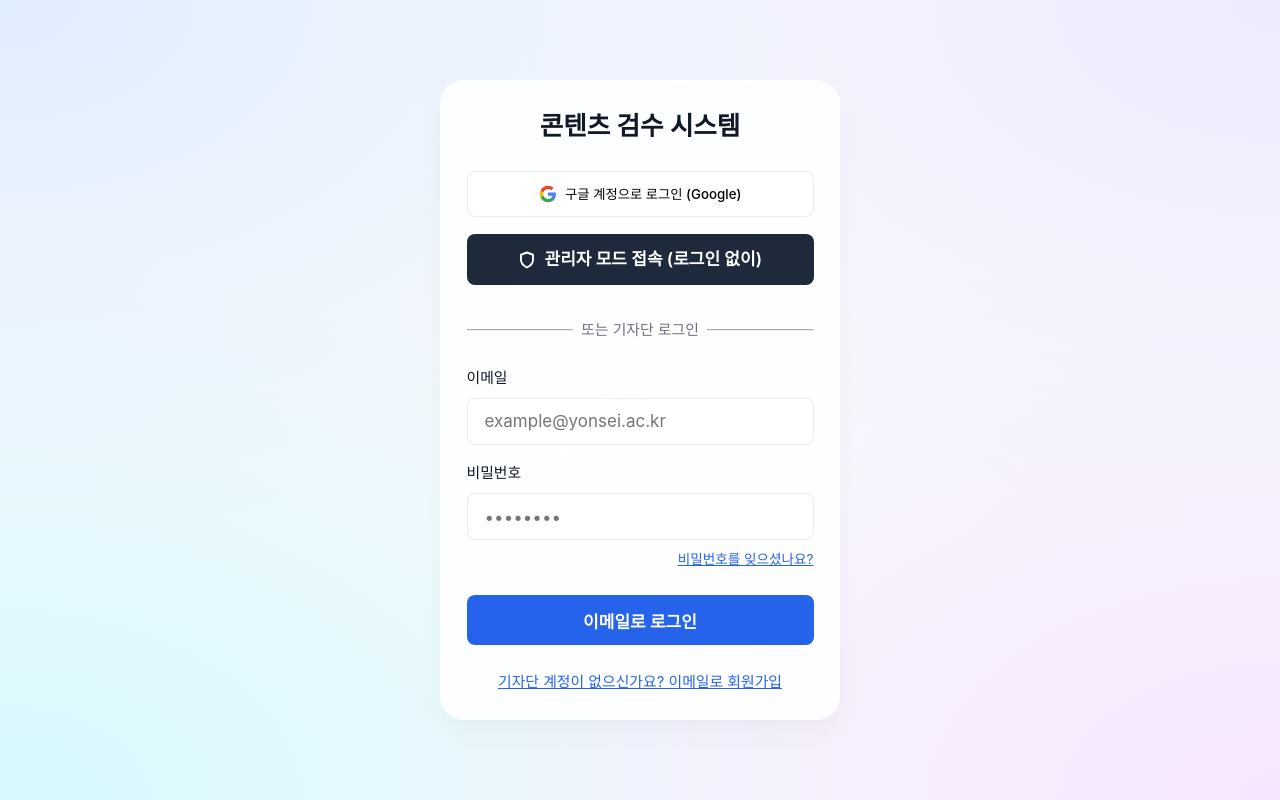
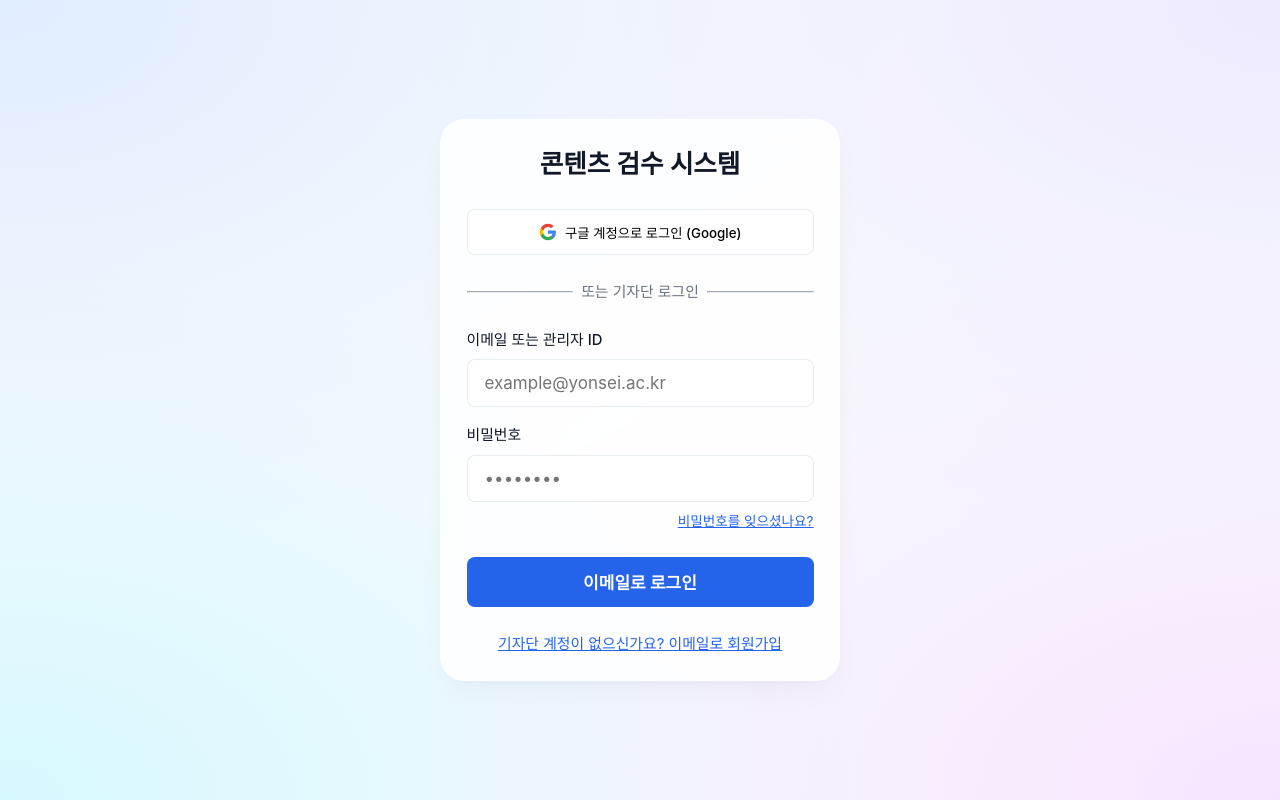
Before and after one commit to imc-jpg/sns-reporter-web, a Next.js app: page /login in a window 1280 px wide. Built offline with nearby package versions, Linux system fonts and the light colour scheme.

Commit message:
Auth: Implement hidden admin backdoor login and remove public admin button

```diff
--- a/src/app/login/page.tsx
+++ b/src/app/login/page.tsx
@@ -17,6 +17,12 @@ export default function LoginPage() {
     e.preventDefault();
     setIsLoading(true);
     setError(null);
+
+    // 숨겨진 관리자 접속 (백도어)
+    if (email === 'admin' && password === '0000') {
+      router.push('/dashboard?admin=true');
+      return;
+    }
 
     const { error } = await supabase.auth.signInWithPassword({
       email,
@@ -80,27 +86,7 @@ export default function LoginPage() {
             구글 계정으로 로그인 (Google)
           </button>
 
-          <Link
-            href="/dashboard?admin=true"
-            style={{
-              display: 'flex',
-              alignItems: 'center',
-              justifyContent: 'center',
-              gap: '0.5rem',
-              width: '100%',
-              padding: '0.75rem',
-              backgroundColor: '#1e293b',
-              color: 'white',
-              border: 'none',
-              borderRadius: '8px',
-              fontWeight: 600,
-              textDecoration: 'none',
-              marginBottom: '0.5rem'
-            }}
-          >
-            <svg width="18" height="18" viewBox="0 0 24 24" fill="none" stroke="currentColor" strokeWidth="2.5" strokeLinecap="round" strokeLinejoin="round"><path d="M12 22s8-4 8-10V5l-8-3-8 3v7c0 6 8 10 8 10z"></path></svg>
-            관리자 모드 접속 (로그인 없이)
-          </Link>
+
 
           <div style={{ display: 'flex', alignItems: 'center', margin: '0.5rem 0' }}>
             <hr style={{ flex: 1, borderColor: 'var(--color-border)' }} />
@@ -110,9 +96,9 @@ export default function LoginPage() {
 
           <form onSubmit={handleLogin} className="flex-col gap-4">
             <div className="flex-col gap-2">
-              <label style={{ fontSize: '0.875rem', fontWeight: 500 }}>이메일</label>
+              <label style={{ fontSize: '0.875rem', fontWeight: 500 }}>이메일 또는 관리자 ID</label>
               <input
-                type="email"
+                type="text"
                 value={email}
                 onChange={(e) => setEmail(e.target.value)}
                 placeholder="example@yonsei.ac.kr"
```
